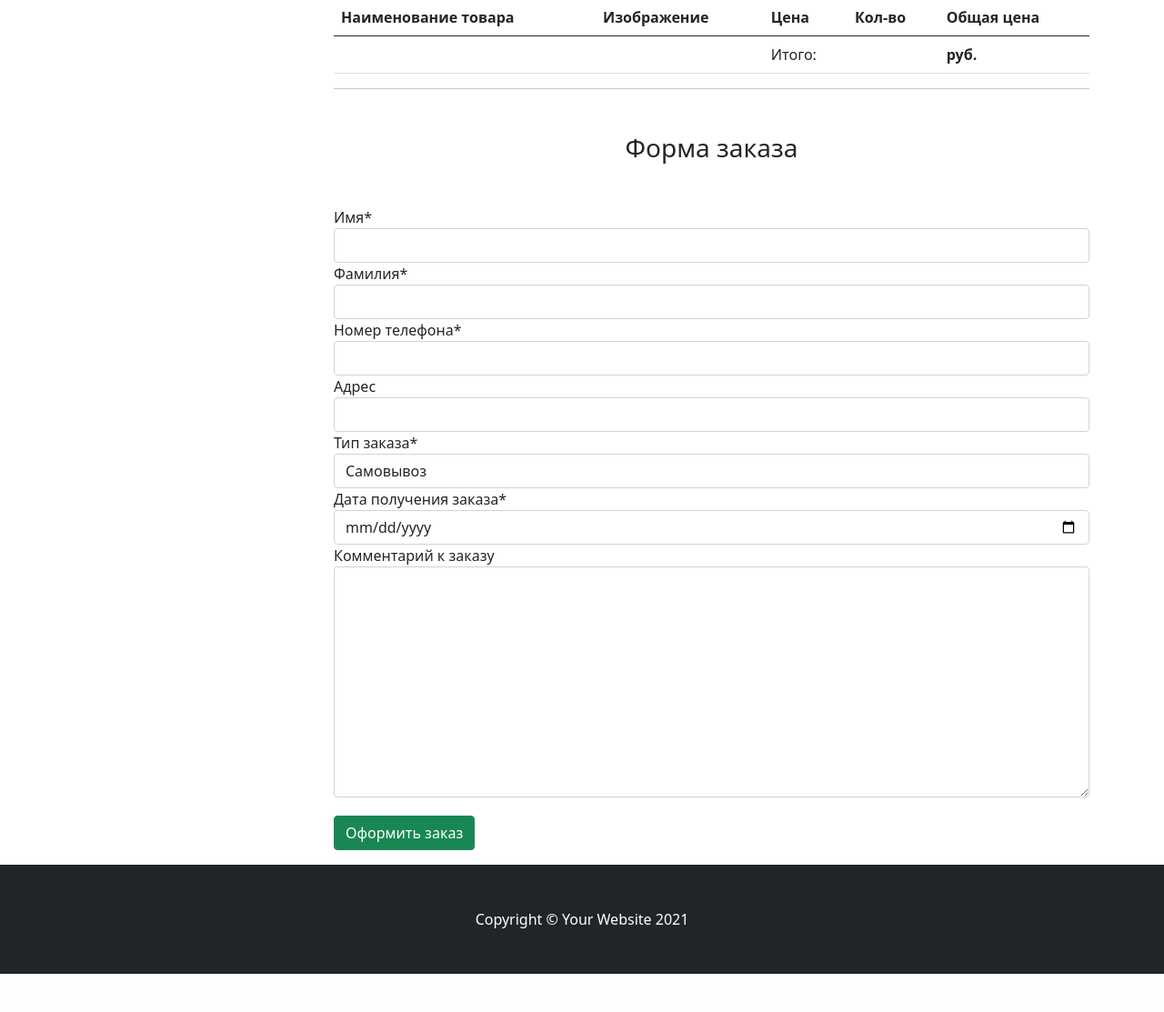
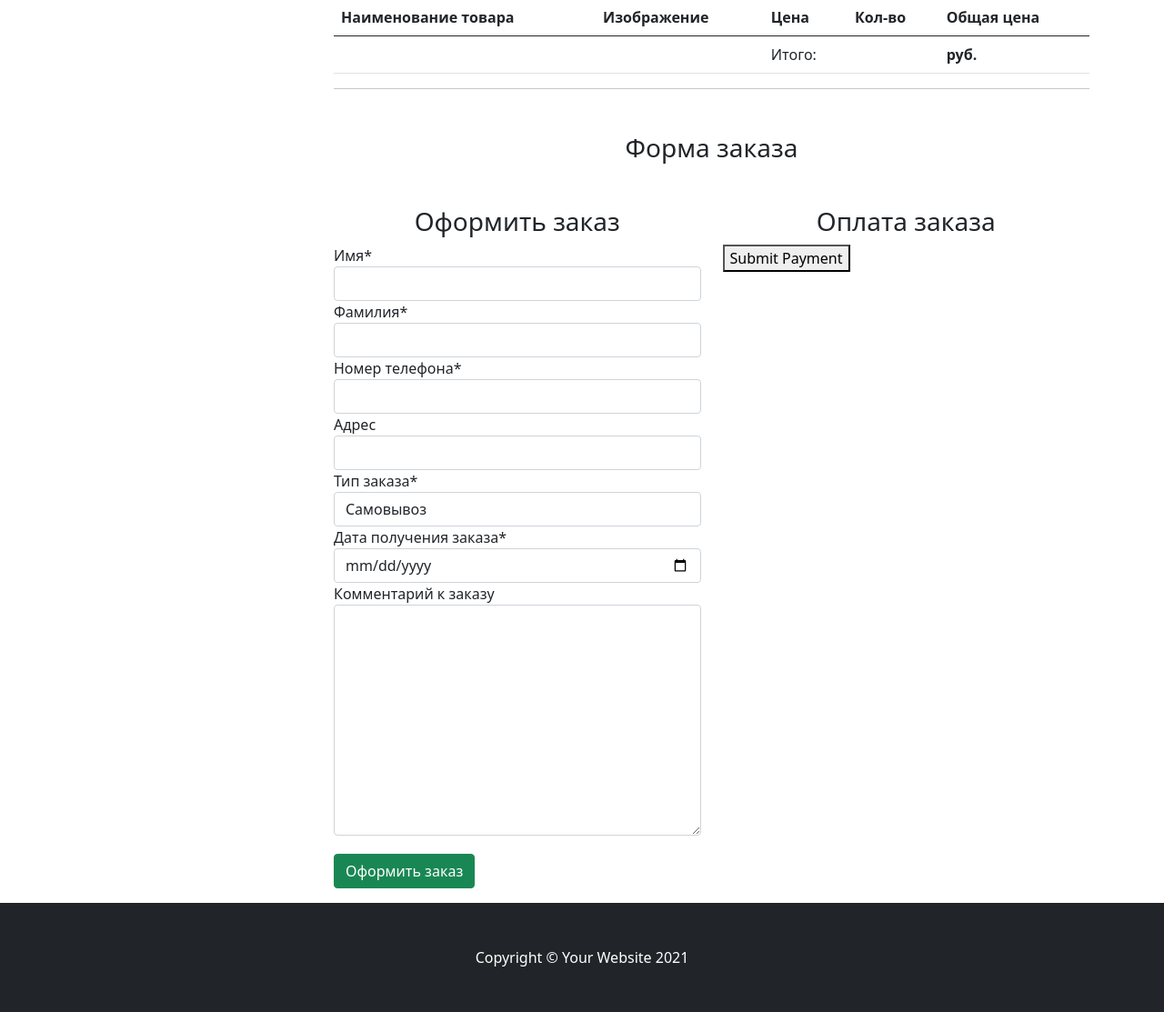
Before and after one commit to lautarianoo/shop_website, a Django app: template templates/mainapp/checkout.html in a window 1280 px wide. Shown: the part 187-1300 px from the top of the page at 91% size. Before the commit the page ends 1258 px from the top, so only its background shows below. Run offline with Django 3.2, Linux system fonts and the light colour scheme; the template is opened without the code that fills it: values that come from a table or form of the project are taken from there, others are empty; some libraries are stand-ins or nearby versions.

Commit message:
doesn't completed payment system

```diff
--- a/templates/mainapp/base.html
+++ b/templates/mainapp/base.html
@@ -9,7 +9,7 @@
         <!-- Favicon-->
         <link rel="icon" type="image/x-icon" href="assets/favicon.ico" />
         <link href="https://cdn.jsdelivr.net/npm/bootstrap@5.0.0/dist/css/bootstrap.min.css" rel="stylesheet" integrity="sha384-wEmeIV1mKuiNpC+IOBjI7aAzPcEZeedi5yW5f2yOq55WWLwNGmvvx4Um1vskeMj0" crossorigin="anonymous">
-
+        <script src="https://js.stripe.com/v3/"></script>
         <!-- Core theme CSS (includes Bootstrap)-->
     </head>
     <body>
--- a/templates/mainapp/checkout.html
+++ b/templates/mainapp/checkout.html
@@ -34,12 +34,30 @@
 </table>
 <hr>
 <h3 class="text-center mt-5 mb-5">Форма заказа</h3>
+
+<div class="row">
+    <div class="col-md-6">
+        <h3 class="text-center">Оформить заказ</h3>
 <form action="{% url 'make_order' %}" method="post">
     {% csrf_token %}
     {{ form|crispy }}
     <input type="submit" class="btn btn-success btn-block mb-3" value="Оформить заказ" style="margin-top: 20px;">
 </form>
+    </div>
+    <div class="col-md-6">
+        <h3 class="text-center">Оплата заказа</h3>
+        <form id="payment-form">
+          <div id="card-element">
+            <!-- Elements will create input elements here -->
+          </div>
 
+          <!-- We'll put the error messages in this element -->
+          <div id="card-errors" role="alert"></div>
+
+          <button id="submit" data-secret="{{ client_secret }}">Submit Payment</button>
+        </form>
+    </div>
+</div>
 
 
 {% endblock content %}
```
Also changed, not shown: mainapp/views.py (+10 -0 lines).
